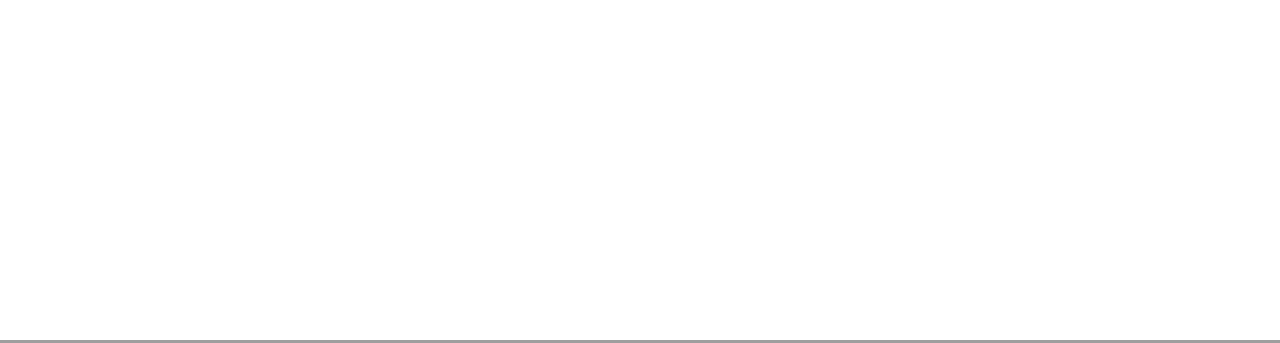
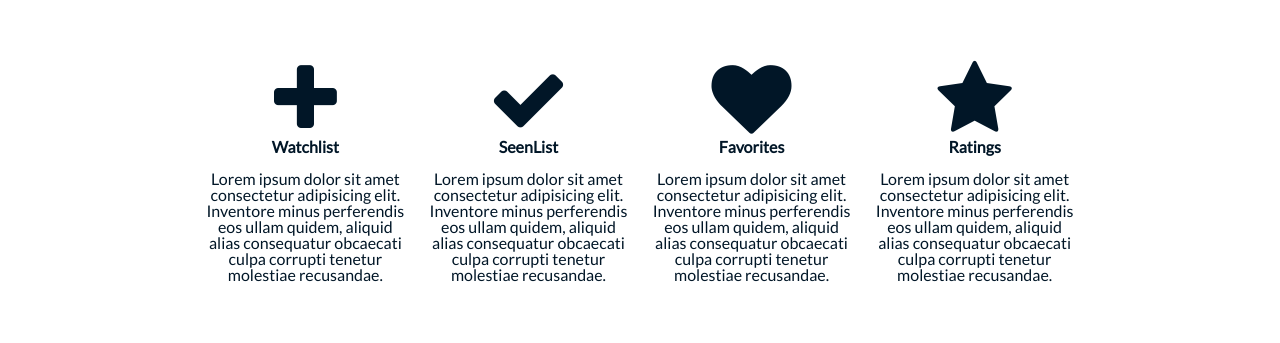
Before and after one commit to jorodev/movieaddic7, a PHP site: page / in a window 1280 px wide. Shown: the part 460-803 px from the top of the page. Run offline with PHP 8.4, Linux system fonts and the light colour scheme.

Commit message:
Added features section to main page

```diff
--- a/assets/css/index.css
+++ b/assets/css/index.css
@@ -15,7 +15,7 @@ a {
     color: #fff;
 }
 
-/* ---------------------------------- NAVIGATION ---------------------------------- */
+/* ---------------------- NAVIGATION---------------------- */
 
 .nav-wrapper {
     width: 100%;
@@ -61,8 +61,9 @@ a {
     color: #011627;
     background: #2EC4B6;
 }
+/* ---------------------- END OF NAVIGATION ---------------------- */
 
-/* ---------------------------------- HEADER ---------------------------------- */
+/* ---------------------- HEADER ---------------------- */
 
 .home-header--wrapper {
     width: 100%;
@@ -107,16 +108,42 @@ a {
 
 
 
+/* ---------------------- END OF HEADER ---------------------- */
+
+
+
+.home-features--wrapper {
+    width: 100%;
+    height: 100%;
+}
+
+.home-features {
+    width: 100%;
+    height: 100%;
+    padding: 50px 0;
+}
+
+.home-features--watchlist,
+.home-features--seenlist,
+.home-features--favorites,
+.home-features--ratings {
+    width: 200px;
+    display: inline-block;
+    margin: 0 auto;
+    margin: 10px;
+    color: #011627;
+}
+
+.fa {
+    color: #011627;
+}
 
 
 
 
 
 
-
-
-
-
+/* ---------------------- MEDIA QUERIES ---------------------- */
 
 @media (min-width: 768px) and (max-width: 992px) {
     .container {
--- a/index.php
+++ b/index.php
@@ -4,9 +4,11 @@
         <title></title>
         <meta charset="UTF-8">
         <meta name="viewport" content="width=device-width, initial-scale=1">
+        <link rel="stylesheet" href="http://maxcdn.bootstrapcdn.com/font-awesome/4.7.0/css/font-awesome.min.css" type="text/css">
         <link rel="stylesheet" href="assets/css/reset.css">
         <link rel="stylesheet" href="assets/css/index.css">
         <link href="https://fonts.googleapis.com/css?family=Lato" rel="stylesheet">
+
     </head>
     <body>
         <div class="nav-wrapper">
@@ -23,9 +25,33 @@
         </div>
         <div class="home-header--wrapper">
             <header class="home-header container">
-                <h1>Your movie tracker</h1>
+                <h1>Life is better with movies</h1>
                 <a href="#"><button>Join us now</button></a>
             </header>
         </div>
+        <div class="home-features--wrapper">
+            <section class="home-features container">
+                <div class="home-features--watchlist">
+                    <i class="fa fa-plus fa-5x" aria-hidden="true"></i>
+                    <h6>Watchlist</h6><br />
+                    <p>Lorem ipsum dolor sit amet consectetur adipisicing elit. Inventore minus perferendis eos ullam quidem, aliquid alias consequatur obcaecati culpa corrupti tenetur molestiae recusandae.</p>
+                </div>
+                <div class="home-features--seenlist">
+                    <i class="fa fa-check fa-5x" aria-hidden="true"></i>
+                    <h6>SeenList</h6><br />
+                    <p>Lorem ipsum dolor sit amet consectetur adipisicing elit. Inventore minus perferendis eos ullam quidem, aliquid alias consequatur obcaecati culpa corrupti tenetur molestiae recusandae.</p>
+                </div>
+                <div class="home-features--favorites">
+                    <i class="fa fa-heart fa-5x" aria-hidden="true"></i>
+                    <h6>Favorites</h6><br />
+                    <p>Lorem ipsum dolor sit amet consectetur adipisicing elit. Inventore minus perferendis eos ullam quidem, aliquid alias consequatur obcaecati culpa corrupti tenetur molestiae recusandae.</p>
+                </div>
+                <div class="home-features--ratings">
+                    <i class="fa fa-star fa-5x" aria-hidden="true"></i>
+                    <h6>Ratings</h6><br />
+                    <p>Lorem ipsum dolor sit amet consectetur adipisicing elit. Inventore minus perferendis eos ullam quidem, aliquid alias consequatur obcaecati culpa corrupti tenetur molestiae recusandae.</p>
+                </div>
+            </section>
+        </div>
     </body>
 </html>
```
